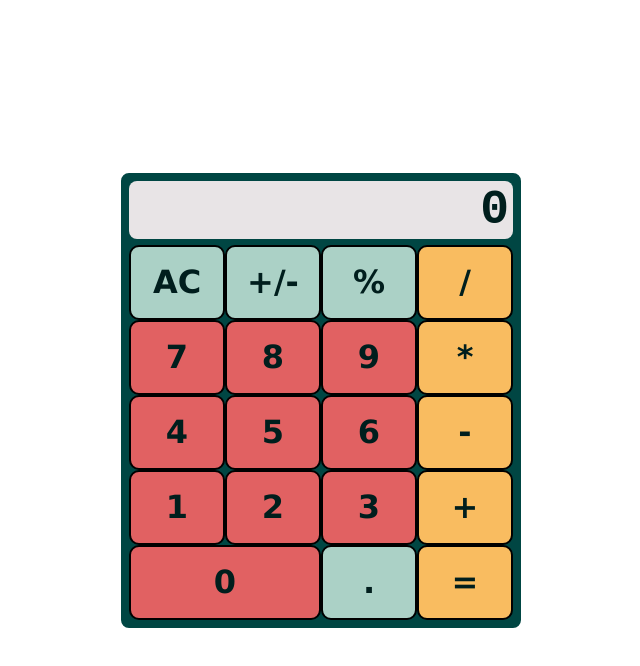
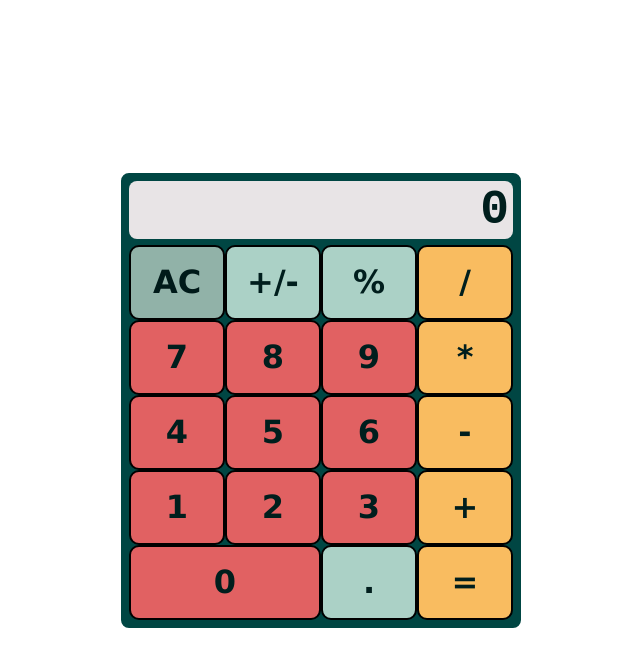
Before and after one commit to ReiNelku/calculator, a plain HTML site: page index.html in a window 1280 px wide. In both pictures the pointer is over the button "AC". Shown: the whole page, without its empty margins (319-959 px from the left). Drawn offline with Linux system fonts and the light colour scheme.

Commit message:
feat: Change button color when hovered or active

```diff
--- a/styles.css
+++ b/styles.css
@@ -56,6 +56,15 @@ button {
   flex: 1;
 }
 
+button:hover {
+  cursor: pointer;
+  filter: brightness(85%);
+}
+
+button:active {
+  filter: brightness(70%);
+}
+
 .operand {
   background-color: #e16162;
 }
```
